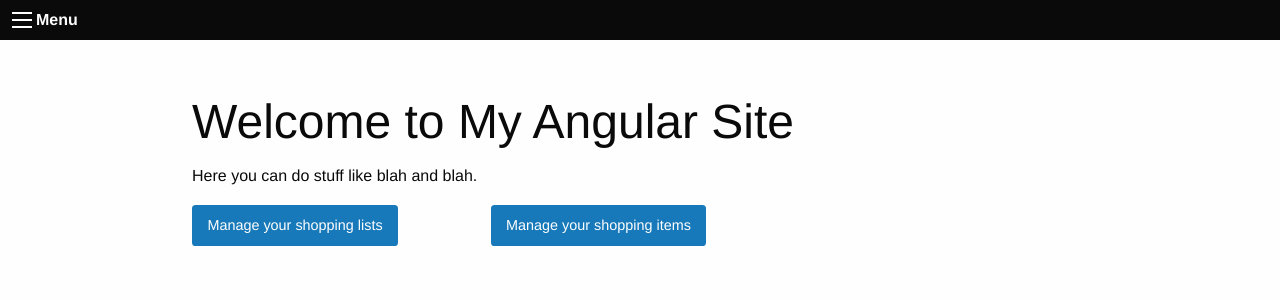
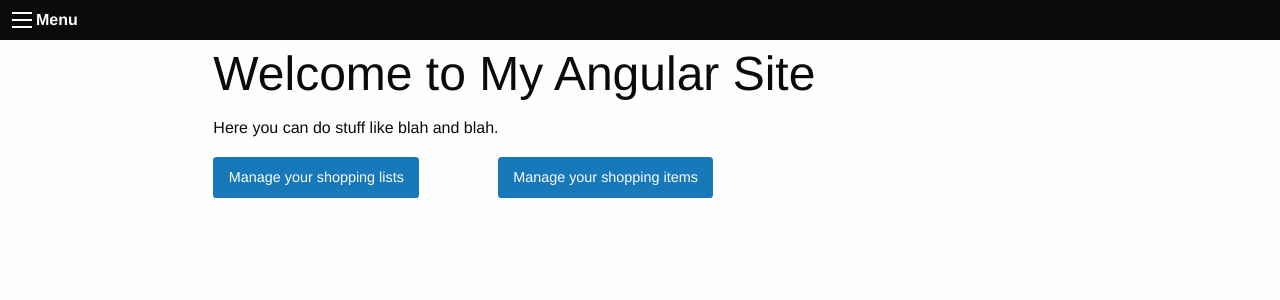
Before and after one commit to lukaspj/shopping-list-simple-frontend, an Angular app: page /index in a window 1280 px wide. Shown: the top 300 px of the page. Built offline with nearby package versions, Linux system fonts and the light colour scheme.

Commit message:
Fix scaling of cards

```diff
--- a/src/app/app.component.html
+++ b/src/app/app.component.html
@@ -22,6 +22,14 @@
   </div>
 </div>
 
-<div class="content-container">
-  <router-outlet></router-outlet>
+<div class="grid-x">
+  <div class="cell small-0 medium-2">
+
+  </div>
+  <div class="cell small-12 medium-8">
+    <router-outlet></router-outlet>
+  </div>
+  <div class="cell small-0 medium-2">
+
+  </div>
 </div>
--- a/src/app/app.component.scss
+++ b/src/app/app.component.scss
@@ -1,4 +1,3 @@
 .content-container {
-  width: 70%;
   margin: 3em auto;
 }
--- a/src/styles.scss
+++ b/src/styles.scss
@@ -26,8 +26,11 @@ $style-border-radius: 0.25em;
   background: #3183be;
   color: #ffffff;
   padding: 0.5rem 1rem;
-  border-top-left-radius: $style-border-radius;
-  border-top-right-radius: $style-border-radius;
+
+  @include breakpoint(medium up) {
+    border-top-left-radius: $style-border-radius;
+    border-top-right-radius: $style-border-radius;
+  }
 
   h1 {
     font-size: x-large;
@@ -36,5 +39,8 @@ $style-border-radius: 0.25em;
 
 .card {
   border: 0.01em solid #3183be;
-  border-radius: 0.25em;
+
+  @include breakpoint(medium up) {
+    border-radius: 0.25em;
+  }
 }
```
